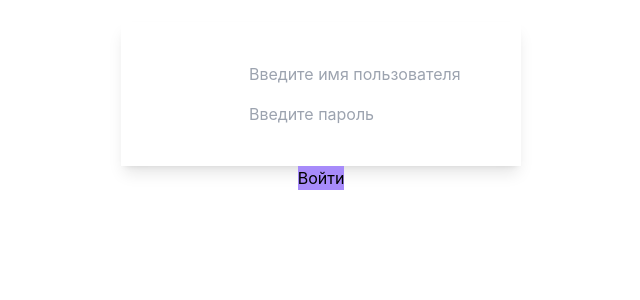
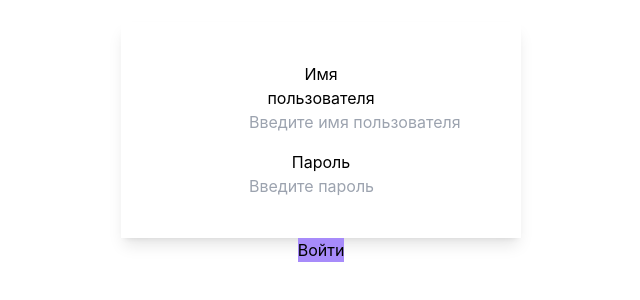
Before and after one commit to DinarSharipov/test_sandbox, a React (Create React App) app: page /login in a window 1280 px wide. Shown: the part 138-438 px from the top of the page, without its empty margins (319-959 px from the left). Built offline with nearby package versions, Linux system fonts and the light colour scheme.

Commit message:
end (#26)
Co-authored-by: Dinar <pravovoy116@gmail.com>

```diff
--- a/src/views/Login.tsx
+++ b/src/views/Login.tsx
@@ -4,7 +4,7 @@ import Input from '../components/ui/Input/Input';
 
 const Login: React.FC = () => (
   <div className="flex flex-1 flex-col justify-center w-full  h-full items-center">
-    <form className="w-1/2 min-w-[300px] max-w-[400px]
+    <form  className="w-1/2 min-w-[300px] max-w-[400px]
         shadow-lg
         rounded-main
         mt-[20vh]
@@ -14,8 +14,8 @@ const Login: React.FC = () => (
         justify-self-center
         text-center"
     >
-      <Input placeholder="Введите имя пользователя" />
-      <Input placeholder="Введите пароль" />
+      <Input label='Имя пользователя' placeholder="Введите имя пользователя" />
+      <Input label='Пароль' placeholder="Введите пароль" />
     </form>
     <Button.Primary onClick={() => console.log(1)}>Войти</Button.Primary>
   </div>
```
